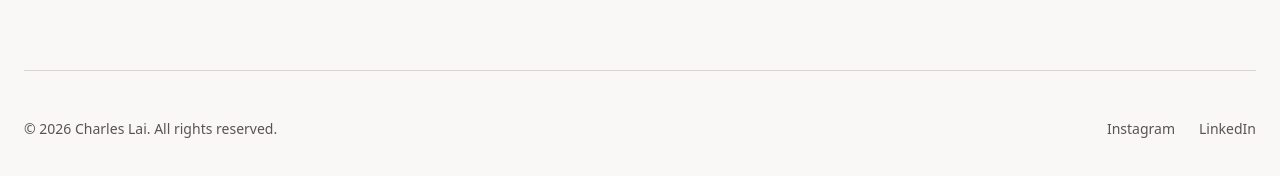
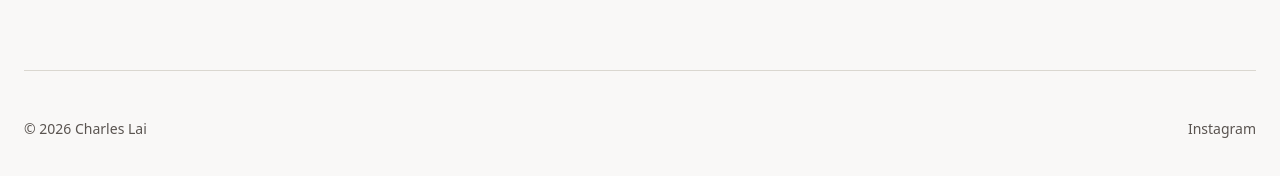
Before and after one commit to robertnochez/charles-website, a Next.js app: page /portfolio in a window 1280 px wide. Shown: the part 936-1112 px from the top of the page. Built offline with nearby package versions, Linux system fonts and the light colour scheme.

Commit message:
added footer component to portfolio page

```diff
--- a/app/portfolio/page.tsx
+++ b/app/portfolio/page.tsx
@@ -1,4 +1,5 @@
 import { Navbar } from "@/components/navbar"
+import { Footer } from "@/components/footer"
 import Image from "next/image"
 import type { Metadata } from "next"
 import { title } from "process"
@@ -71,32 +72,7 @@ export default function PortfolioPage() {
           </section>
 
           {/* Footer */}
-          <footer className="py-12 border-t border-border">
-            <div className="flex flex-col md:flex-row md:items-center md:justify-between gap-4">
-              <p className="text-sm text-muted-foreground">
-                &copy; {new Date().getFullYear()} Charles Lai. All rights
-                reserved.
-              </p>
-              <div className="flex items-center gap-6">
-                <a
-                  href="https://instagram.com"
-                  target="_blank"
-                  rel="noopener noreferrer"
-                  className="text-sm text-muted-foreground hover:text-foreground transition-colors"
-                >
-                  Instagram
-                </a>
-                <a
-                  href="https://linkedin.com"
-                  target="_blank"
-                  rel="noopener noreferrer"
-                  className="text-sm text-muted-foreground hover:text-foreground transition-colors"
-                >
-                  LinkedIn
-                </a>
-              </div>
-            </div>
-          </footer>
+          < Footer />
         </div>
       </main>
     </>
```
